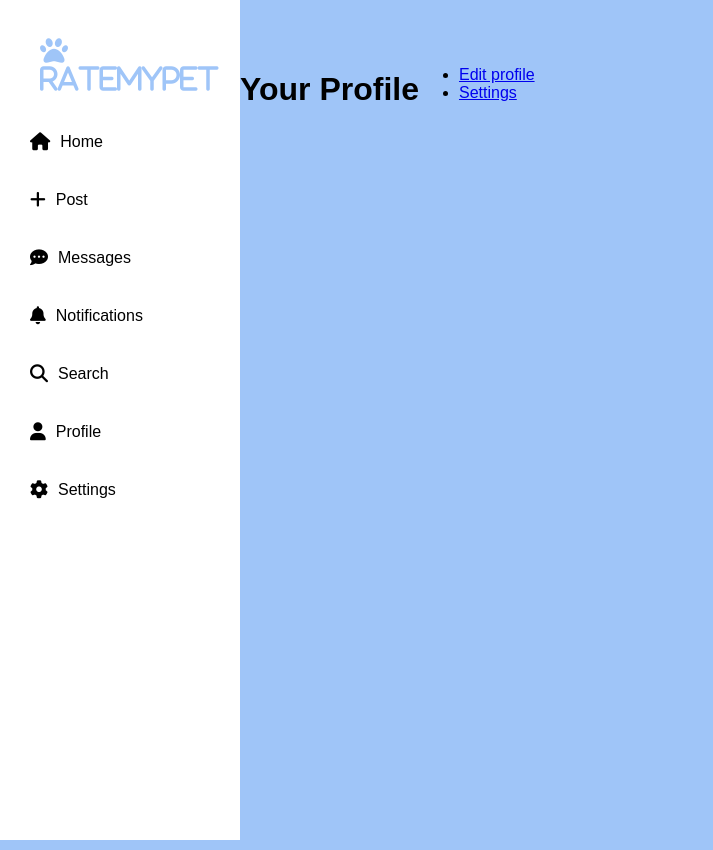
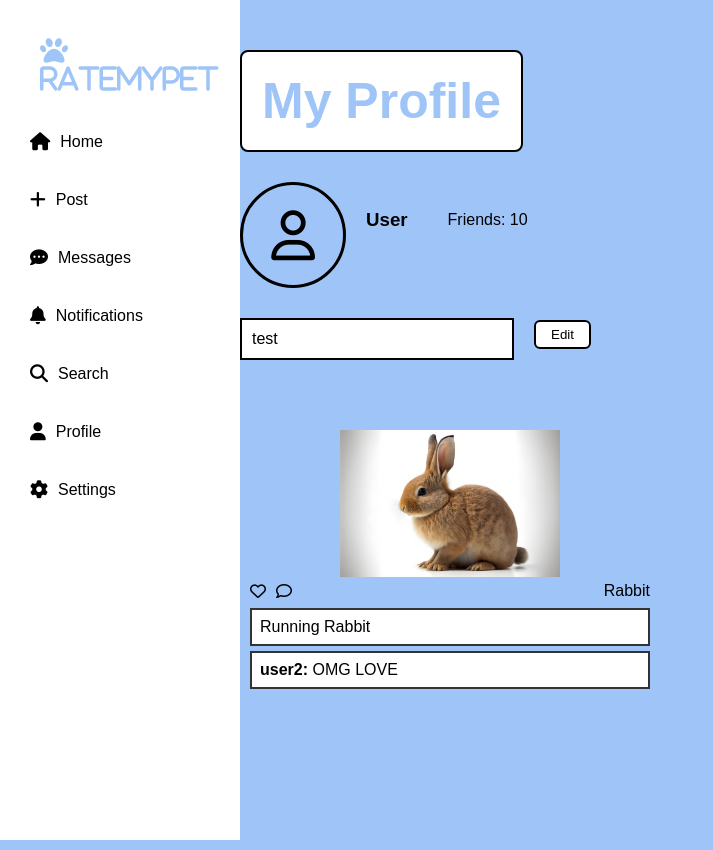
Before and after one commit to sb-fzqk/ratemypet_project, a Django app: page /profile/ in a window 1280 px wide. Shown: the whole page, without its empty margins (0-713 px from the left). Run offline with Django 3.2, Linux system fonts and the light colour scheme; the visitor is signed in with stand-in values (Sample User, id 1).

Commit message:
update styles and profile

```diff
--- a/static/css/styles.css
+++ b/static/css/styles.css
@@ -266,6 +266,51 @@ select{
     margin-top: 30px;
 }
 
+/* profile page */
+
+.profile{
+    display: flex;
+    align-items: center;
+    gap: 20px;
+    flex-wrap: wrap;
+}
+
+.profile-pic{
+    width: 100px;
+    height: 100px;
+    border-radius: 50%;
+    border:3px solid black;
+    margin-top: 30px;
+
+    display: flex;
+    justify-content: center;
+    align-items: center;
+}
+
+.profile-pic i{
+    font-size: 50px;
+}
+
+.info{
+    display: flex;
+    gap: 40px;
+    align-items: center;
+}
+
+.bio{
+    background: white;
+    border: 2px solid black;
+    padding: 10px;
+    width: 250px;
+    margin-top: 10px;
+}
+
+.posts{
+    margin-top: 40px;
+}
+
+
+
 
 
 /* Messages page */
--- a/templates/ratemypet/profile.html
+++ b/templates/ratemypet/profile.html
@@ -6,11 +6,64 @@
 {% endblock %}
 
 {% block body_block %}
-<h1>Your Profile</h1>
+    <div class="feed">
+    <h1> My Profile</h1>
 
-<ul>
-    <li><a href = "{% url 'ratemypet:edit' %}"> Edit profile</a></li>
-    <li><a href = "{% url 'ratemypet:settings' %}"> Settings</a></li>
-</ul>
+    <div class="profile">
+        <!-- need to get the image of  the user
+        if there is not user then below code -->
+        <div class="profile-pic">
+            <i class="fa-regular fa-user"></i>
+        </div>
+
+        <div class="info">
+            <!-- get the username of the user -->
+            <h3>User</h3>
+            <!-- needs to change the 10 to getting the number of friends the user have -->
+            <p> Friends: 10</p>
+        </div>
+
+        <div class="bio">
+            <!-- needs to get the bio of the user -->
+            test
+        </div>
+
+        <form method="get">
+            <button type="submit" class="upload-btn" formaction="{% url 'ratemypet:edit_profile' %}">Edit</button>
+        </form>
+
+
+        {#  for post in posts -> loop through all the posts of my profile#}
+        <!-- if statement if there is no post -> wirte you have no posts -->
+        <div class="posts">
+            <div class="post">
+
+                <div class="post-image">
+                    <!-- put the post.image instead of hard coding it  -->
+                    <img src="{% static 'images/rabbit.jpg' %}" alt="Rabbit">
+                </div>
+
+                <div class="post-actions">
+                    <!-- make heart a button connent it to the database  -->
+                    <i class="fa-regular fa-heart"></i>
+                    <!-- make comment a button to see all the other comments -->
+                    <i class="fa-regular fa-comment"></i>
+                    <!-- get the pet category -->
+                    <span class="pet-type">Rabbit</span>
+                </div>
+
+                <div class="post-caption">
+                    <!-- get he post caption -->
+                    Running Rabbit
+                </div>
+
+                <div class="post-comment">
+                    <!-- get the most recent comment  -->
+                    <b>user2:</b> OMG LOVE
+                </div>
+            </div>
+        </div>
+    </div>
+    </div>
 
 {% endblock %}
```
